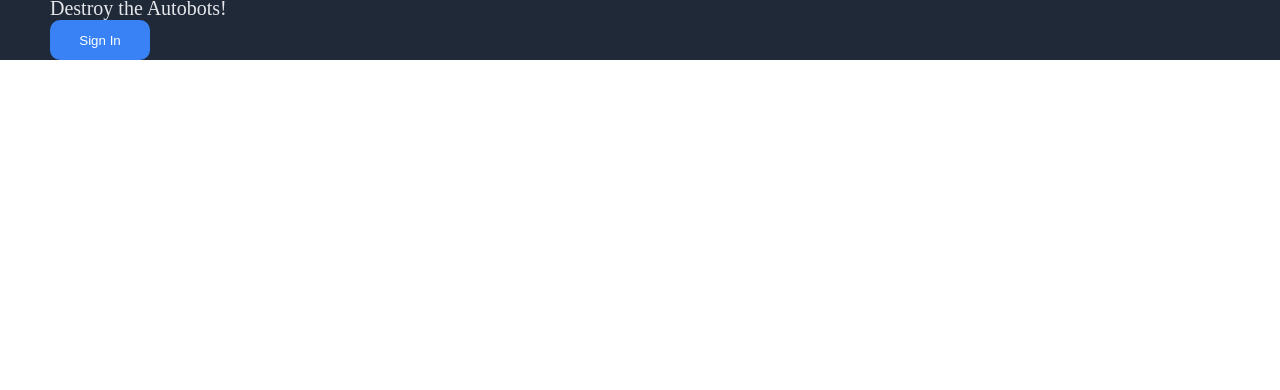
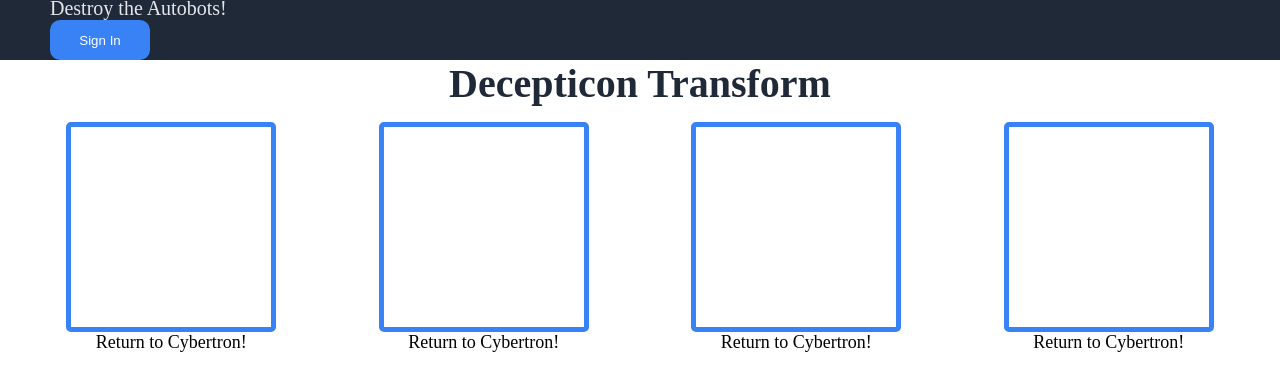
Before and after one commit to jafet76/odin-landing-page2, a plain HTML site: page index.html in a window 1280 px wide. Shown: the part 154-544 px from the top of the page. Drawn offline with Linux system fonts and the light colour scheme.

Commit message:
Start and Finish 2nd section

```diff
--- a/index.html
+++ b/index.html
@@ -33,5 +33,27 @@
 		</div>
 
 	</div>
-</body>
+	<div class="second-section">
+		<h2>Decepticon Transform</h2>
+		<div class="row-of-blue-cajas">
+		<div class="box-blue-msg">
+		                <div class="box-blue"></div>
+		                 <p class="p-second">Return to Cybertron!</p>
+		            </div>
+			         <div class="box-blue-msg">
+				        <div class="box-blue"></div>
+					    <p class="p-second">Return to Cybertron!</p>
+				    </div>
+				    <div class="box-blue-msg">
+				        <div class="box-blue"></div>
+					    <p class="p-second">Return to Cybertron!</p>
+					</div>
+					<div class="box-blue-msg">
+						<div class="box-blue"></div>
+					    <p class="p-second">Return to Cybertron!</p>
+					</div>
+			    </div>
+		    </div>
+        </div>
+    </body>
 </html>
--- a/style.css
+++ b/style.css
@@ -91,11 +91,38 @@ img {
 	height: 40px;
 	border: 1px #3882f6;
 	border-radius: 10px;
+}
 
+h2 {
+	font-size: 40px;
+	font-weight: bolder;
+	color: #1f2937;
+	text-align: center;
+}
 
+.row-of-blue-cajas {
+padding: 15px;
+display: flex;
+flex-direction: row;
+justify-content: space-around;
+max-width: 100%;
+align-items: center;
+}
 
+.box-blue {
+	border: 5px solid#3882f6;
+	width: 200px;
+	height: 200px;
+	border-radius: 5px;
+}
 
+.second-section{
+	display: flex;
+	flex-direction: column;
+	justify-content: center;
+}
 
-
-
+.p-second {
+	text-align: center;
+	font-size: 18px;
 }
```
